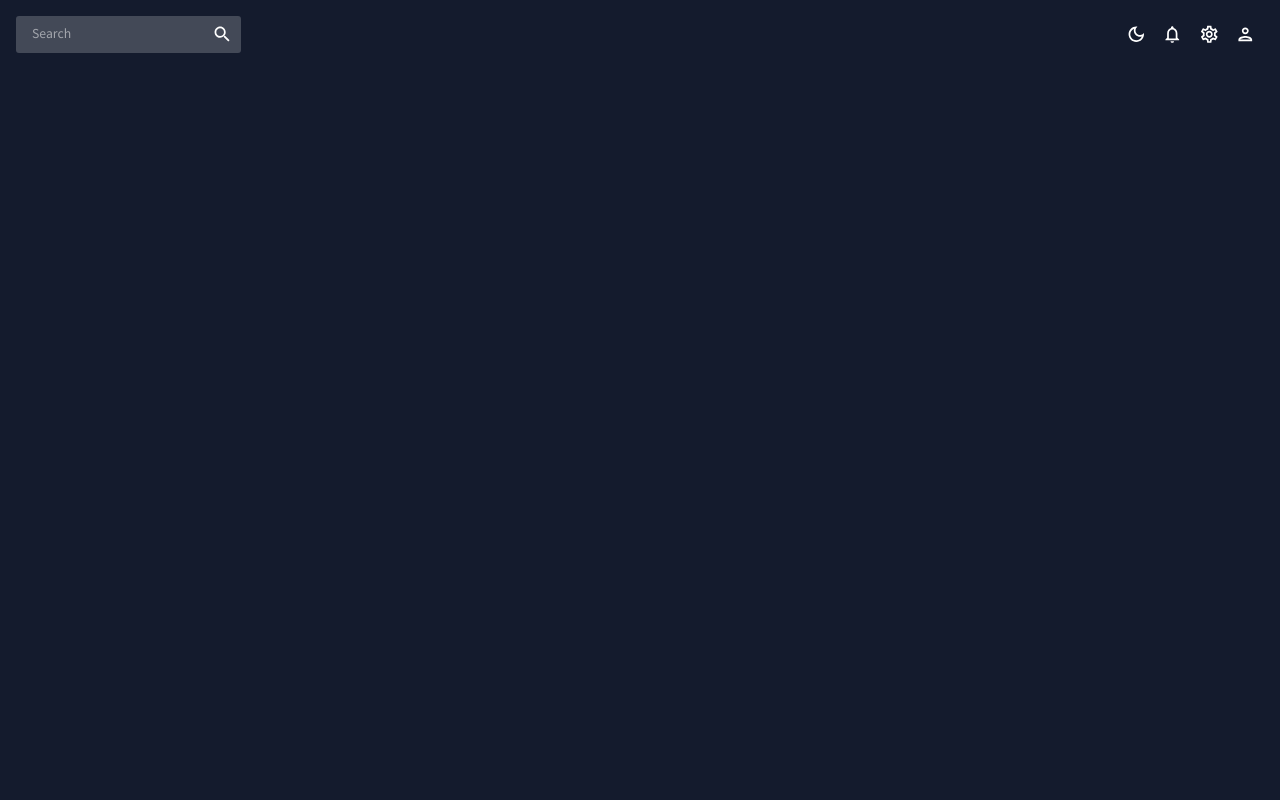
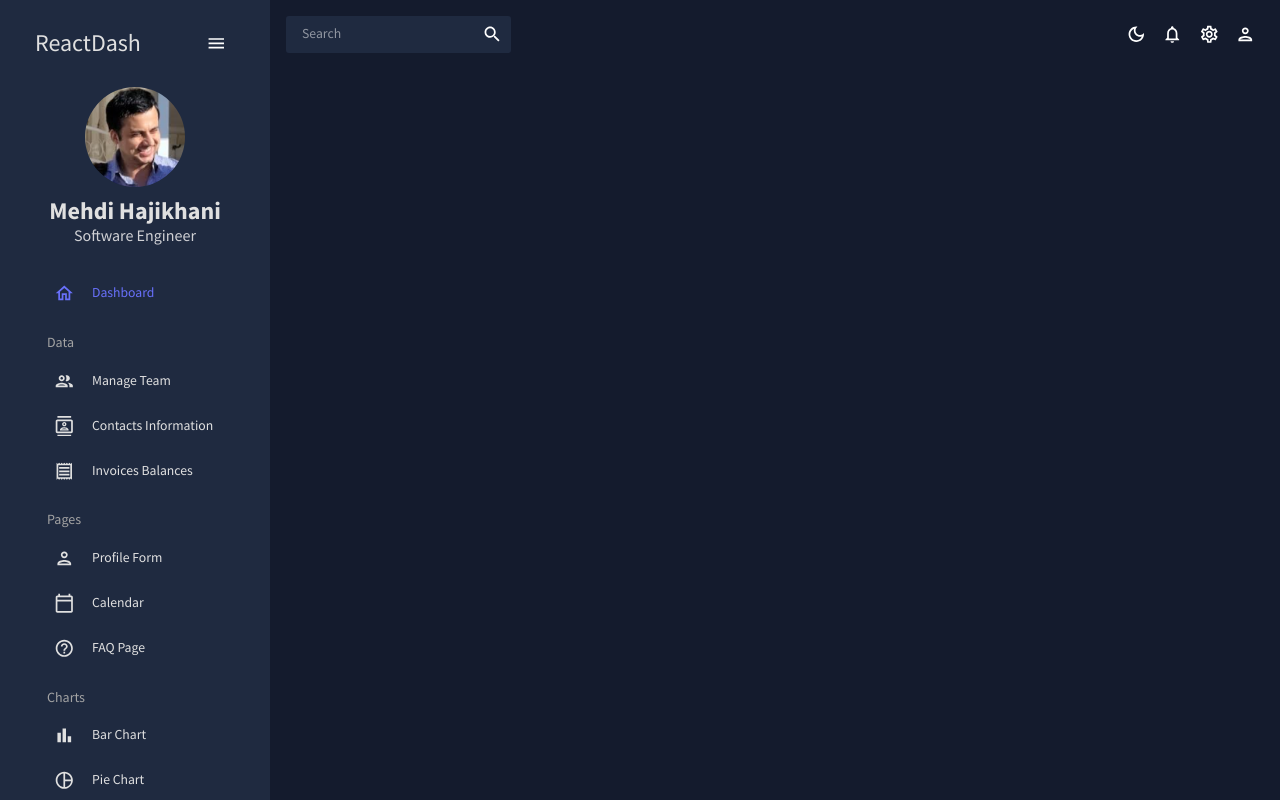
Before and after one commit to mhaji007/ReactDashboard, a React (Create React App) app: page /invoices in a window 1280 px wide. Before the commit this address had no page. Built offline with nearby package versions, Linux system fonts and the light colour scheme.

Commit message:
Set up Sidebar

```diff
--- a/src/App.js
+++ b/src/App.js
@@ -1,8 +1,9 @@
+import { useState } from "react";
 import { ColorModeContext, useMode } from "./theme";
 import { CssBaseline, ThemeProvider } from "@mui/material";
 import { Routes, Route } from "react-router-dom";
 import Topbar from "./scenes/global/Topbar";
-// import Sidebar from "./scenes/global/Sidebar";
+import Sidebar from "./scenes/global/Sidebar";
 import Dashboard from "./scenes/dashboard";
 // import Team from "./scenes/team";
 // import Invoices from "./scenes/invoices";
@@ -17,12 +18,13 @@
 
 function App() {
   const [theme, colorMode] = useMode();
+  const [isSidebar, setIsSidebar] = useState(true);
   return (
     <ColorModeContext.Provider value={colorMode}>
       <ThemeProvider theme={theme}>
         <CssBaseline />
         <div className="app">
-          {/* <Sidebar isSidebar={isSidebar} /> */}
+          <Sidebar isSidebar={isSidebar} />
           <main className="content">
             <Topbar />
             <Routes>
--- a/src/scenes/global/Sidebar.jsx
+++ b/src/scenes/global/Sidebar.jsx
@@ -1,5 +1,232 @@
+import { useState } from "react";
+import { ProSidebar, Menu, MenuItem } from "react-pro-sidebar";
+import { Box, IconButton, Typography, useTheme } from "@mui/material";
+import { Link } from "react-router-dom";
+import "react-pro-sidebar/dist/css/styles.css";
+import { tokens } from "../../theme";
+import HomeOutlinedIcon from "@mui/icons-material/HomeOutlined";
+import PeopleOutlinedIcon from "@mui/icons-material/PeopleOutlined";
+import ContactsOutlinedIcon from "@mui/icons-material/ContactsOutlined";
+import ReceiptOutlinedIcon from "@mui/icons-material/ReceiptOutlined";
+import PersonOutlinedIcon from "@mui/icons-material/PersonOutlined";
+import CalendarTodayOutlinedIcon from "@mui/icons-material/CalendarTodayOutlined";
+import HelpOutlineOutlinedIcon from "@mui/icons-material/HelpOutlineOutlined";
+import BarChartOutlinedIcon from "@mui/icons-material/BarChartOutlined";
+import PieChartOutlineOutlinedIcon from "@mui/icons-material/PieChartOutlineOutlined";
+import TimelineOutlinedIcon from "@mui/icons-material/TimelineOutlined";
+import MenuOutlinedIcon from "@mui/icons-material/MenuOutlined";
+import MapOutlinedIcon from "@mui/icons-material/MapOutlined";
+
 const Sidebar = () => {
-  return <div>Sidebar</div>;
+  const theme = useTheme();
+  const colors = tokens(theme.palette.mode);
+  const [isCollapsed, setIsCollapsed] = useState(false);
+  const [selected, setSelected] = useState("Dashboard");
+
+  const Item = ({ title, to, icon, selected, setSelected }) => {
+    const theme = useTheme();
+    const colors = tokens(theme.palette.mode);
+    return (
+      <MenuItem
+        active={selected === title}
+        style={{
+          color: colors.grey[100],
+        }}
+        onClick={() => setSelected(title)}
+        icon={icon}
+      >
+        <Typography>{title}</Typography>
+        <Link to={to} />
+      </MenuItem>
+    );
+  };
+
+  return (
+    <Box
+      sx={{
+        "& .pro-sidebar-inner": {
+          background: `${colors.primary[400]} !important`,
+        },
+        "& .pro-icon-wrapper": {
+          backgroundColor: "transparent !important",
+        },
+        "& .pro-inner-item": {
+          padding: "5px 35px 5px 20px !important",
+        },
+        "& .pro-inner-item:hover": {
+          color: "#868dfb !important",
+        },
+        "& .pro-menu-item.active": {
+          color: "#6870fa !important",
+        },
+      }}
+    >
+      <ProSidebar collapsed={isCollapsed}>
+        <Menu iconShape="square">
+          {/* Logo and menu icon */}
+          <MenuItem
+            onClick={() => setIsCollapsed(!isCollapsed)}
+            icon={isCollapsed ? <MenuOutlinedIcon /> : undefined}
+            style={{
+              margin: "10px 0 20px 0",
+              color: colors.grey[100],
+            }}
+          >
+            {!isCollapsed && (
+              <Box
+                display="flex"
+                justifyContent="space-between"
+                alignItems="center"
+                ml="15px"
+              >
+                <Typography variant="h3" color={colors.grey[100]}>
+                  ReactDash
+                </Typography>
+                <IconButton onClick={() => setIsCollapsed(!isCollapsed)}>
+                  <MenuOutlinedIcon />
+                </IconButton>
+              </Box>
+            )}
+          </MenuItem>
+
+          {!isCollapsed && (
+            <Box mb="25px">
+              <Box display="flex" justifyContent="center" alignItems="center">
+                <img
+                  alt="profile-user"
+                  width="100px"
+                  height="100px"
+                  src={`../../assets/user.png`}
+                  style={{
+                    cursor: "pointer",
+                    borderRadius: "50%",
+                    objectFit: "cover",
+                  }}
+                />
+              </Box>
+              <Box textAlign="center">
+                <Typography
+                  variant="h3"
+                  color={colors.grey[100]}
+                  fontWeight="bold"
+                  sx={{ m: "10px 0 0 0" }}
+                >
+                  Mehdi Hajikhani
+                </Typography>
+                <Typography variant="h5" color={colors.primary[100]}>
+                  Software Engineer
+                </Typography>
+              </Box>
+            </Box>
+          )}
+
+          <Box paddingLeft={isCollapsed ? undefined : "10%"}>
+            <Item
+              title="Dashboard"
+              to="/"
+              icon={<HomeOutlinedIcon />}
+              selected={selected}
+              setSelected={setSelected}
+            />
+
+            <Typography
+              variant="h6"
+              color={colors.grey[300]}
+              sx={{ m: "15px 0 5px 20px" }}
+            >
+              Data
+            </Typography>
+            <Item
+              title="Manage Team"
+              to="/team"
+              icon={<PeopleOutlinedIcon />}
+              selected={selected}
+              setSelected={setSelected}
+            />
+            <Item
+              title="Contacts Information"
+              to="/contacts"
+              icon={<ContactsOutlinedIcon />}
+              selected={selected}
+              setSelected={setSelected}
+            />
+            <Item
+              title="Invoices Balances"
+              to="/invoices"
+              icon={<ReceiptOutlinedIcon />}
+              selected={selected}
+              setSelected={setSelected}
+            />
+
+            <Typography
+              variant="h6"
+              color={colors.grey[300]}
+              sx={{ m: "15px 0 5px 20px" }}
+            >
+              Pages
+            </Typography>
+            <Item
+              title="Profile Form"
+              to="/form"
+              icon={<PersonOutlinedIcon />}
+              selected={selected}
+              setSelected={setSelected}
+            />
+            <Item
+              title="Calendar"
+              to="/calendar"
+              icon={<CalendarTodayOutlinedIcon />}
+              selected={selected}
+              setSelected={setSelected}
+            />
+            <Item
+              title="FAQ Page"
+              to="/faq"
+              icon={<HelpOutlineOutlinedIcon />}
+              selected={selected}
+              setSelected={setSelected}
+            />
+
+            <Typography
+              variant="h6"
+              color={colors.grey[300]}
+              sx={{ m: "15px 0 5px 20px" }}
+            >
+              Charts
+            </Typography>
+            <Item
+              title="Bar Chart"
+              to="/bar"
+              icon={<BarChartOutlinedIcon />}
+              selected={selected}
+              setSelected={setSelected}
+            />
+            <Item
+              title="Pie Chart"
+              to="/pie"
+              icon={<PieChartOutlineOutlinedIcon />}
+              selected={selected}
+              setSelected={setSelected}
+            />
+            <Item
+              title="Line Chart"
+              to="/line"
+              icon={<TimelineOutlinedIcon />}
+              selected={selected}
+              setSelected={setSelected}
+            />
+            <Item
+              title="Geography Chart"
+              to="/geography"
+              icon={<MapOutlinedIcon />}
+              selected={selected}
+              setSelected={setSelected}
+            />
+          </Box>
+        </Menu>
+      </ProSidebar>
+    </Box>
+  );
 };
 
 export default Sidebar;
--- a/src/theme.js
+++ b/src/theme.js
@@ -23,7 +23,7 @@
           100: "#d0d1d5",
           200: "#a1a4ab",
           300: "#727681",
-          400: "#434957",
+          400: "#1F2A40",
           500: "#141b2d",
           600: "#101624",
           700: "#0c101b",
```
Also changed, not shown: public/assets/user.PNG (added).
